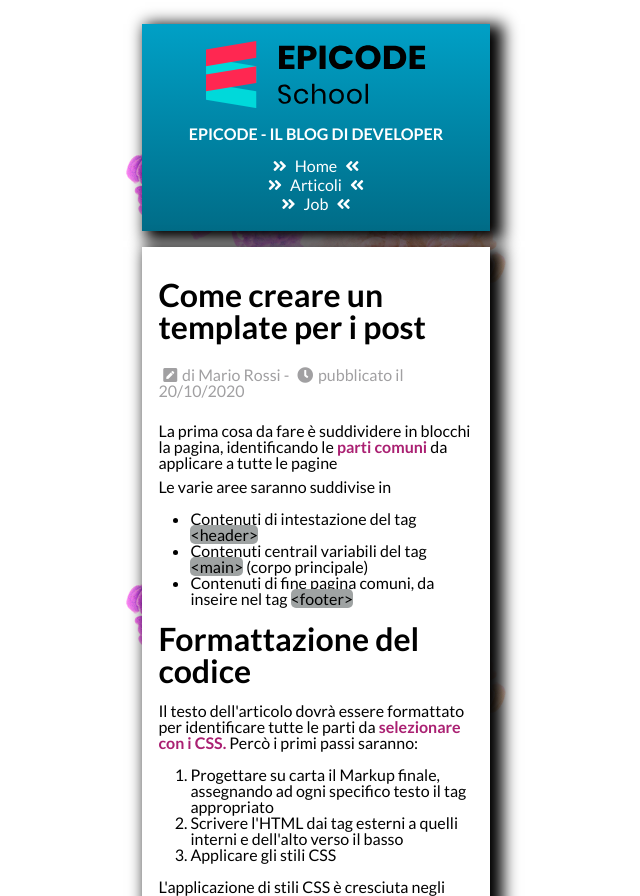
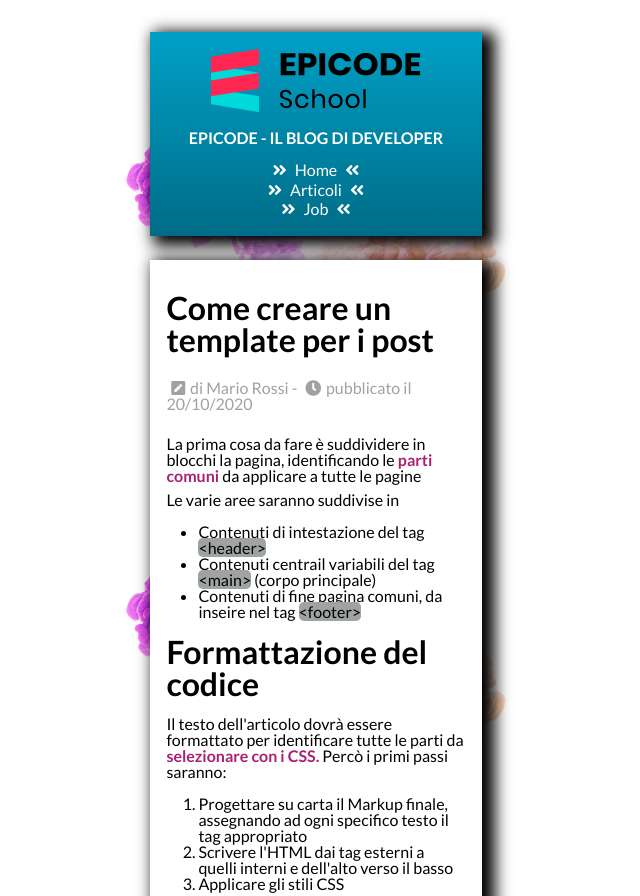
Before and after one commit to GiuseppeTuccilli/U1-W1-D4, a plain HTML site: page index.html in a window 1280 px wide. Shown: the top 896 px of the page, without its empty margins (324-964 px from the left). Drawn offline with Linux system fonts and the light colour scheme.

Commit message:
quarta modifica

```diff
--- a/assets/css/style-2.css
+++ b/assets/css/style-2.css
@@ -11,7 +11,7 @@ font-family: "Lato", sans-serif;
 }
 
 header, main, footer{
-    margin: 1em;
+    margin: 1.5em;
 box-shadow: 8px 5px 15px 5px #000000;
 }
 
```
